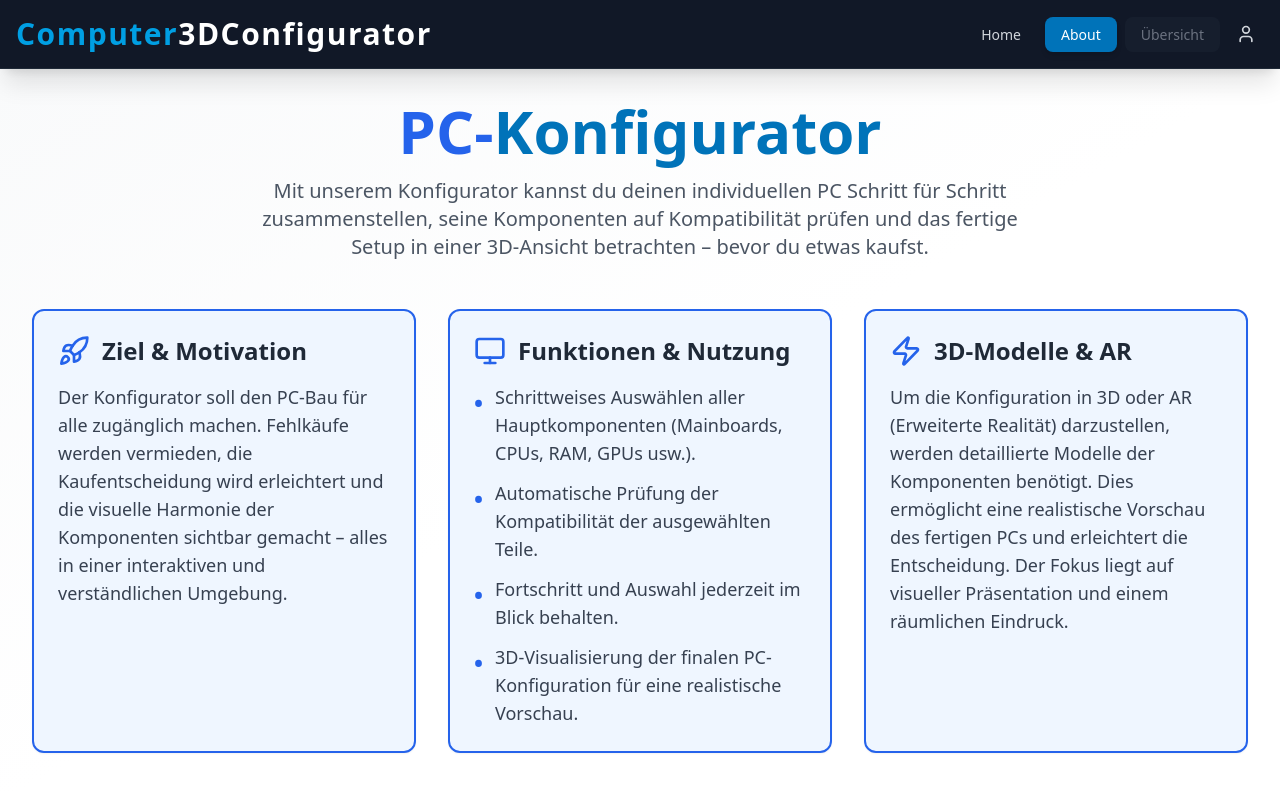
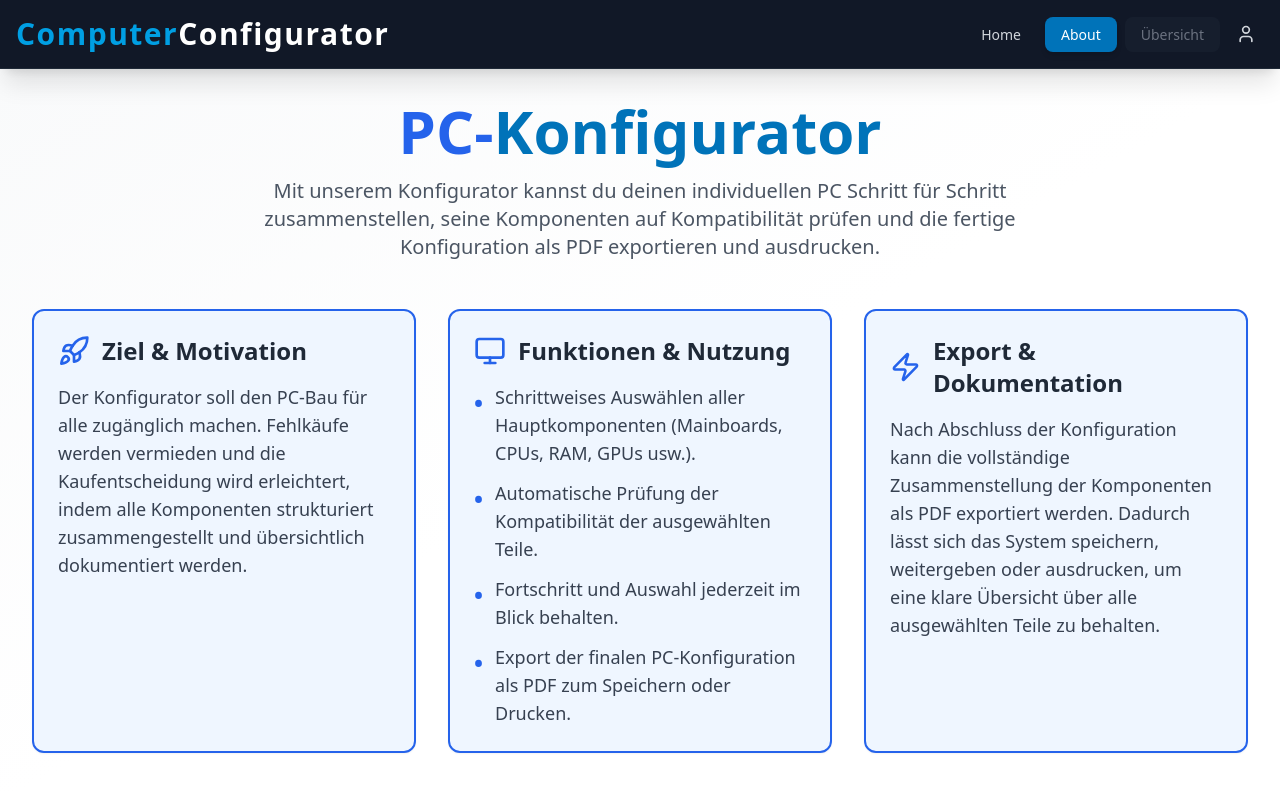
Before and after one commit to 2426-itp-ahitm/computer3d-configurator, a React (Create React App) app in the folder frontend/: page /about in a window 1280 px wide. Shown: the top 792 px of the page. Built offline with nearby package versions, Linux system fonts and the light colour scheme; sample sign-in values are in the browser's storage.

Commit message:
text geändert

```diff
--- a/frontend/src/components/Navbar.js
+++ b/frontend/src/components/Navbar.js
@@ -93,7 +93,7 @@ export default function Navbar() {
       <div className="flex-shrink-0">
         <h1 className="text-xl sm:text-2xl md:text-3xl font-extrabold tracking-wider">
           <span className="text-logoBlue">Computer</span>
-          <span className="text-white">3DConfigurator</span>
+          <span className="text-white">Configurator</span>
         </h1>
       </div>
 
--- a/frontend/src/pages/About.js
+++ b/frontend/src/pages/About.js
@@ -16,7 +16,7 @@ export default function About() {
           <span style={{ color: logoBlueShadow }}>Konfigurator</span>
         </h1>
         <p className="text-xl text-gray-600 mb-12 max-w-3xl mx-auto">
-          Mit unserem Konfigurator kannst du deinen individuellen PC Schritt für Schritt zusammenstellen, seine Komponenten auf Kompatibilität prüfen und das fertige Setup in einer 3D-Ansicht betrachten – bevor du etwas kaufst.
+          Mit unserem Konfigurator kannst du deinen individuellen PC Schritt für Schritt zusammenstellen, seine Komponenten auf Kompatibilität prüfen und die fertige Konfiguration als PDF exportieren und ausdrucken.
         </p>
 
         <div className="grid grid-cols-1 md:grid-cols-3 gap-8 text-left">
@@ -29,7 +29,7 @@ export default function About() {
               Ziel & Motivation
             </h2>
             <p className="text-gray-700 text-lg">
-              Der Konfigurator soll den PC-Bau für alle zugänglich machen. Fehlkäufe werden vermieden, die Kaufentscheidung wird erleichtert und die visuelle Harmonie der Komponenten sichtbar gemacht – alles in einer interaktiven und verständlichen Umgebung.
+              Der Konfigurator soll den PC-Bau für alle zugänglich machen. Fehlkäufe werden vermieden und die Kaufentscheidung wird erleichtert, indem alle Komponenten strukturiert zusammengestellt und übersichtlich dokumentiert werden.
             </p>
           </div>
 
@@ -55,7 +55,7 @@ export default function About() {
               </li>
               <li className="flex items-start">
                 <span className="mr-3 mt-1 text-2xl font-extrabold text-blue-600">•</span>
-                3D-Visualisierung der finalen PC-Konfiguration für eine realistische Vorschau.
+                Export der finalen PC-Konfiguration als PDF zum Speichern oder Drucken.
               </li>
             </ul>
           </div>
@@ -65,10 +65,10 @@ export default function About() {
           >
             <h2 className="text-2xl font-bold mb-4 text-gray-800 flex items-center">
               <Zap className="w-8 h-8 mr-3 text-blue-600" />
-              3D-Modelle & AR
+              Export & Dokumentation
             </h2>
             <p className="text-gray-700 text-lg">
-              Um die Konfiguration in 3D oder AR (Erweiterte Realität) darzustellen, werden detaillierte Modelle der Komponenten benötigt. Dies ermöglicht eine realistische Vorschau des fertigen PCs und erleichtert die Entscheidung. Der Fokus liegt auf visueller Präsentation und einem räumlichen Eindruck.
+              Nach Abschluss der Konfiguration kann die vollständige Zusammenstellung der Komponenten als PDF exportiert werden. Dadurch lässt sich das System speichern, weitergeben oder ausdrucken, um eine klare Übersicht über alle ausgewählten Teile zu behalten.
             </p>
           </div>
         </div>
--- a/frontend/src/pages/Home.js
+++ b/frontend/src/pages/Home.js
@@ -7,20 +7,12 @@ export default function Home() {
     <div className="min-h-[calc(100vh-64px)] bg-gradient-to-br from-gray-50 via-white to-white text-gray-900 flex items-center justify-center p-4 sm:p-8">
       <div className="max-w-4xl mx-auto text-center">
 
-        <div className="mb-6 sm:mb-8">
-          <img
-            src={logoImage}
-            alt="Computer3DConfigurator Logo"
-            className="w-32 sm:w-40 md:w-48 h-auto mx-auto mix-blend-multiply"
-          />
-        </div>
-
         <h1 className="text-3xl sm:text-4xl md:text-5xl lg:text-6xl font-extrabold mb-4 leading-snug sm:leading-tight md:leading-tight text-gray-900">
-          Dein <span className="text-logoBlue">Traum-PC</span>, visualisiert in <span className="text-logoBlue">3D</span>.
+          Dein <span className="text-logoBlue">Traum-PC</span>, konfiguriert und als <span className="text-logoBlue">PDF</span> exportiert.
         </h1>
 
         <p className="text-base sm:text-lg md:text-xl text-gray-600 mb-6 sm:mb-8 max-w-2xl mx-auto">
-          Willkommen beim <strong>Computer3DConfigurator</strong>! Entdecke, wie du Gaming- und Workstation-Systeme in Echtzeit zusammenstellen kannst, jedes Detail in 3D anschaust und deine Komponenten im Blick behältst. Vom Case bis zum Speicher – <strong>gestalte dein perfektes System.</strong>
+          Willkommen beim <strong>ComputerConfigurator</strong>! Stelle Gaming- und Workstation-Systeme Schritt für Schritt zusammen und behalte alle ausgewählten Komponenten im Überblick. Vom Gehäuse bis zum Speicher – konfiguriere dein perfektes System und <strong>exportiere die vollständige Zusammenstellung als PDF </strong>zum Speichern oder Drucken.
         </p>
 
         <Link
```
